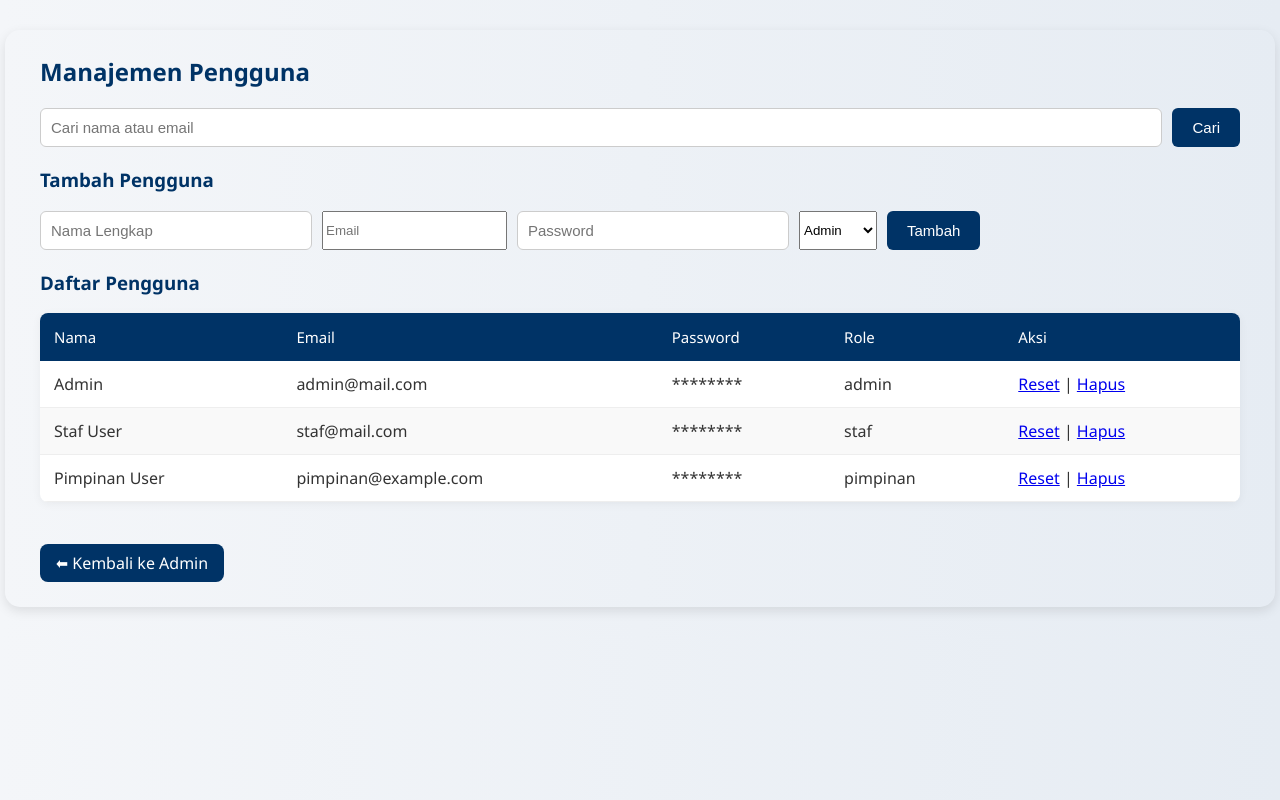
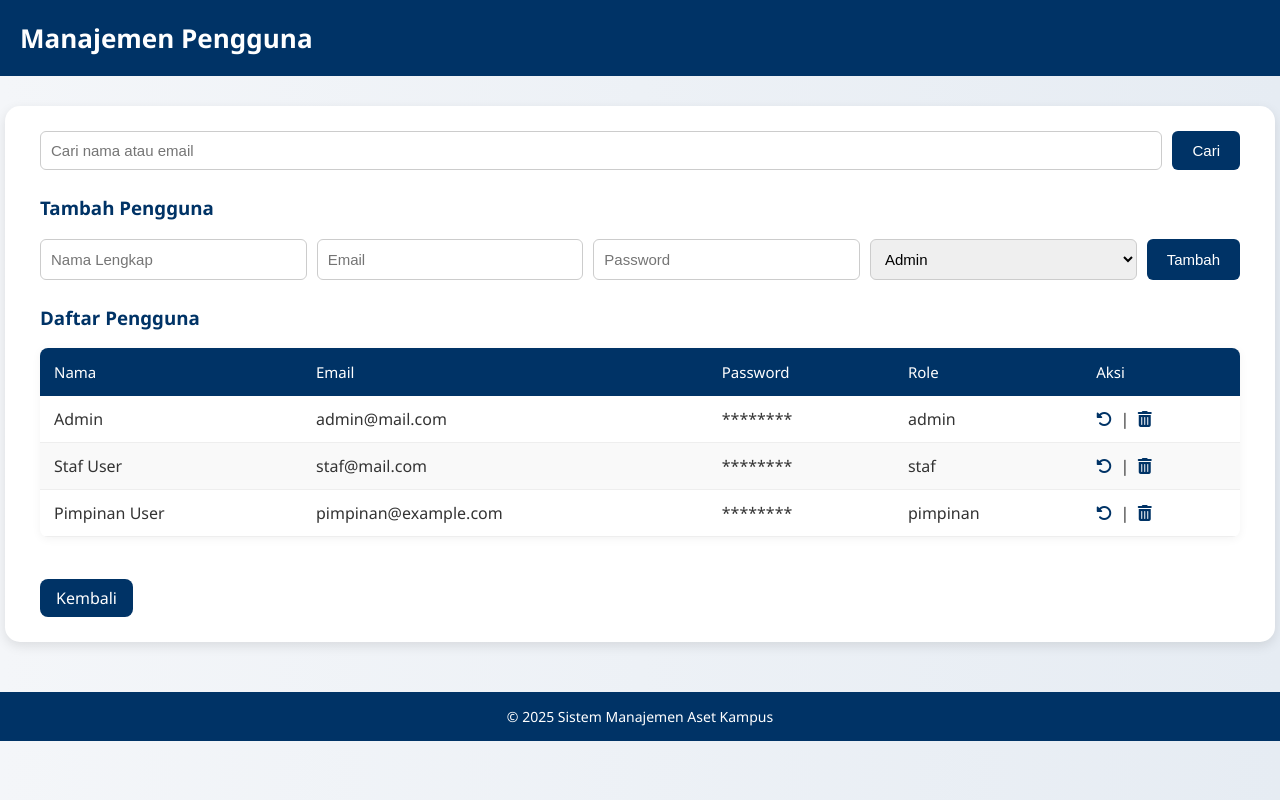
Before and after one commit to surya223532/tugas-proyek-pemograman-websaite_inventaris-aset-kampus, a PHP site: page /adm/manajemen_pengguna.php in a window 1280 px wide. Run offline with PHP 8.4, Linux system fonts and the light colour scheme; a user stored in the database is signed in; data comes from the database, SQL or seed files in the repository.

Commit message:
REVIRI TAMPILAN 1.manajemen penguna mensejajarkan kolom  dengan tebel nya agar lebih terta rapi dan menambahkan icon aksi restar dan hapus menghilangkan icon panah pada tombol kembali dan juga saya menambahkan label pada tulisan manajemen penguna dan di bawahnya     <footer class="footer-biru">         © 2025 Sistem Manajemen Aset Kampus     </footer> INI untuk menyamakannya dengan fitur lain 2.kelola penyusutan pada fitur ini saya berhasil memindahkan tombol dashboard yang berwarna orange kebawah sebela kiri dengan label berwarna biru 3.fitur laporan di sini saya memindahkan tulisan Laporan Aset dan Penyusutan ke sebelah kiri dan menambahkan ikon pada  Download PDF  dan Print agar terlihat lebih kerengg 4.SAYA HAPUS css.penyusutan KARNA yang terpanggil di php ternyata penyu.css TENTU SAJA INI MENJADI sampah jika tidak di gunakan lebih baik di buang aja. ngoding seru wkwkw

```diff
--- a/adm/manajemen_pengguna.php
+++ b/adm/manajemen_pengguna.php
@@ -48,12 +48,14 @@ $users = ($keyword != '') ?
     <meta charset="UTF-8">
     <title>Manajemen Pengguna</title>
     <link rel="stylesheet" href="../assets/manajemen_pengguna.css">
-
+    <link rel="stylesheet" href="https://cdnjs.cloudflare.com/ajax/libs/font-awesome/6.5.0/css/all.min.css">
 </head>
 <body>
+    <div class="header-biru">
+        <h2>Manajemen Pengguna</h2>
+    </div>
+
     <div class="container">
-        <h2>Manajemen Pengguna</h2>
-
         <form method="get" class="search-form">
             <input type="text" name="search" placeholder="Cari nama atau email" value="<?= htmlspecialchars($keyword) ?>">
             <button type="submit">Cari</button>
@@ -88,19 +90,27 @@ $users = ($keyword != '') ?
                 <tr>
                     <td><?= htmlspecialchars($row['nama']) ?></td>
                     <td><?= htmlspecialchars($row['email']) ?></td>
-                    <td>********</td> <!-- Password tidak ditampilkan -->
+                    <td>********</td>
                     <td><?= htmlspecialchars($row['role']) ?></td>
                     <td>
-                        <a href="?reset=<?= $row['id_user'] ?>" onclick="return confirm('Reset password ke default?')">Reset</a> |
-                        <a href="?hapus=<?= $row['id_user'] ?>" onclick="return confirm('Yakin ingin menghapus pengguna ini?')">Hapus</a>
+                        <a href="?reset=<?= $row['id_user'] ?>" onclick="return confirm('Reset password ke default?')" title="Reset">
+                            <i class="fas fa-rotate-left"></i>
+                        </a>
+                        &nbsp;|&nbsp;
+                        <a href="?hapus=<?= $row['id_user'] ?>" onclick="return confirm('Yakin ingin menghapus pengguna ini?')" title="Hapus">
+                            <i class="fas fa-trash-alt"></i>
+                        </a>
                     </td>
                 </tr>
                 <?php } ?>
             </tbody>
         </table>
+        <br>
+        <a href="admin.php" class="back-btn">Kembali</a>
+    </div>
 
-        <br>
-        <a href="admin.php" class="back-btn">⬅ Kembali ke Admin</a>
-    </div>
+    <footer class="footer-biru">
+        © 2025 Sistem Manajemen Aset Kampus
+    </footer>
 </body>
 </html>
--- a/assets/manajemen_pengguna.css
+++ b/assets/manajemen_pengguna.css
@@ -1,4 +1,3 @@
-/* Gaya Umum */
 body {
   font-family: 'Segoe UI', Tahoma, Geneva, Verdana, sans-serif;
   background: linear-gradient(to right, #f4f6f9, #e6ecf3);
@@ -7,38 +6,51 @@ body {
   color: #333;
 }
 
+/* Header Biru */
+.header-biru {
+  background-color: #003366;
+  padding: 20px;
+  text-align: left;
+  border-radius: 0 0 0px 0px;
+}
 
+.header-biru h2 {
+  color: white;
+  font-size: 26px;
+  margin: 0;
+}
+
+/* Container */
 .container {
   max-width: 1200px;
   margin: 30px auto;
   padding: 25px 35px;
-  background-color: var(--putih);
+  background-color: var(--putih, #ffffff);
   box-shadow: 0 4px 12px rgba(0,0,0,0.1);
   border-radius: 15px;
 }
 
-h2, h3 {
+h3 {
   color: #003366;
   margin-top: 0;
 }
 
 /* Form Pencarian */
-form {
-  margin-bottom: 20px;
+.search-form {
   display: flex;
   gap: 10px;
-  flex-wrap: wrap;
+  margin-bottom: 25px;
 }
 
-form input[type="text"] {
+.search-form input[type="text"] {
+  flex: 1;
   padding: 10px;
   font-size: 15px;
-  width: 250px;
   border: 1px solid #ccc;
   border-radius: 6px;
 }
 
-form button {
+.search-form button {
   padding: 10px 20px;
   background-color: #003366;
   color: white;
@@ -49,18 +61,43 @@ form button {
   transition: background-color 0.3s ease;
 }
 
-form button:hover {
+.search-form button:hover {
   background-color: #002244;
 }
 
-.search-form {
+/* Form Tambah Pengguna */
+.form-tambah {
   display: flex;
   gap: 10px;
+  margin-bottom: 25px;
   flex-wrap: wrap;
 }
 
-.search-form input[type="text"] {
+.form-tambah input[type="text"],
+.form-tambah input[type="email"],
+.form-tambah input[type="password"],
+.form-tambah select {
   flex: 1;
+  min-width: 180px;
+  padding: 10px;
+  font-size: 15px;
+  border: 1px solid #ccc;
+  border-radius: 6px;
+}
+
+.form-tambah button {
+  padding: 10px 20px;
+  background-color: #003366;
+  color: white;
+  border: none;
+  border-radius: 6px;
+  cursor: pointer;
+  font-size: 15px;
+  transition: background-color 0.3s ease;
+}
+
+.form-tambah button:hover {
+  background-color: #002244;
 }
 
 /* Tabel */
@@ -99,10 +136,21 @@ tbody tr:hover {
   cursor: pointer;
 }
 
-a:hover {
+table a {
+  color: #003366;
+  text-decoration: none;
+}
+
+table a:hover {
+  color: #cc0000;
   text-decoration: underline;
 }
 
+table i {
+  font-size: 16px;
+}
+
+/* Tombol kembali tanpa ikon */
 .back-btn {
   display: inline-block;
   margin-top: 20px;
@@ -116,3 +164,17 @@ a:hover {
 .back-btn:hover {
   background-color: #002244;
 }
+
+.back-btn i {
+  display: none;
+}
+
+/* Footer */
+.footer-biru {
+  background-color: #003366;
+  color: white;
+  text-align: center;
+  padding: 15px 10px;
+  margin-top: 50px;
+  font-size: 14px;
+}
```
Also changed, not shown: assets/penyu.css (+36 -23 lines), assets/penyusutan.css (deleted, +0 -126 lines), assets/style_pelaporan.css (+7 -72 lines), fitur/penyusutan.php (+10 -6 lines), lap/laporan.php (+22 -55 lines). Lines whose indentation alone changed are shown as unchanged.
